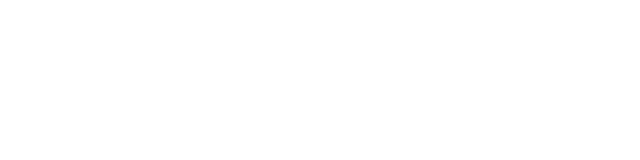
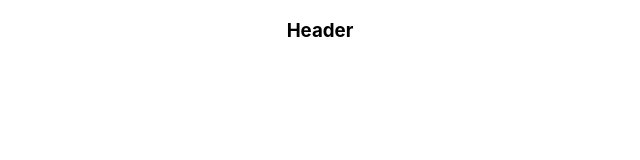
Before and after one commit to Duckus6/skills-test-bbc, a React (Create React App) app: page / in a window 1280 px wide. Shown: the top 160 px of the page, without its empty margins (320-960 px from the left). Built offline with nearby package versions, Linux system fonts and the light colour scheme.

Commit message:
Added App functionality and tests

```diff
--- a/src/App.js
+++ b/src/App.js
@@ -2,11 +2,11 @@ import React from 'react';
 import './App.css';
 
 function App() {
-  return (
-    <div className="App">
-
-    </div>
-  );
+    return (
+        <div className="App">
+            <h3>Header</h3>
+        </div>
+    );
 }
 
 export default App;
```
Also changed, not shown: 2 other files (tests, documents, lock files or other folders).
